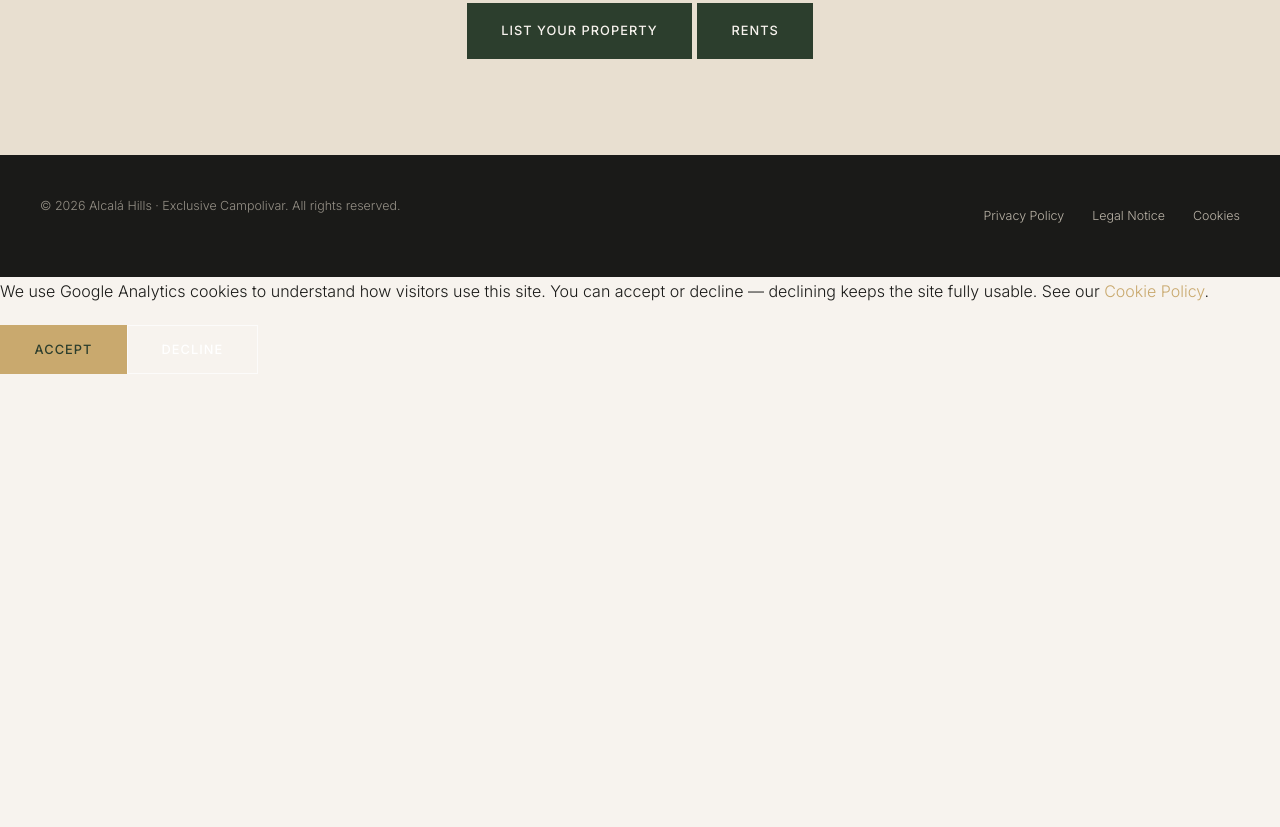
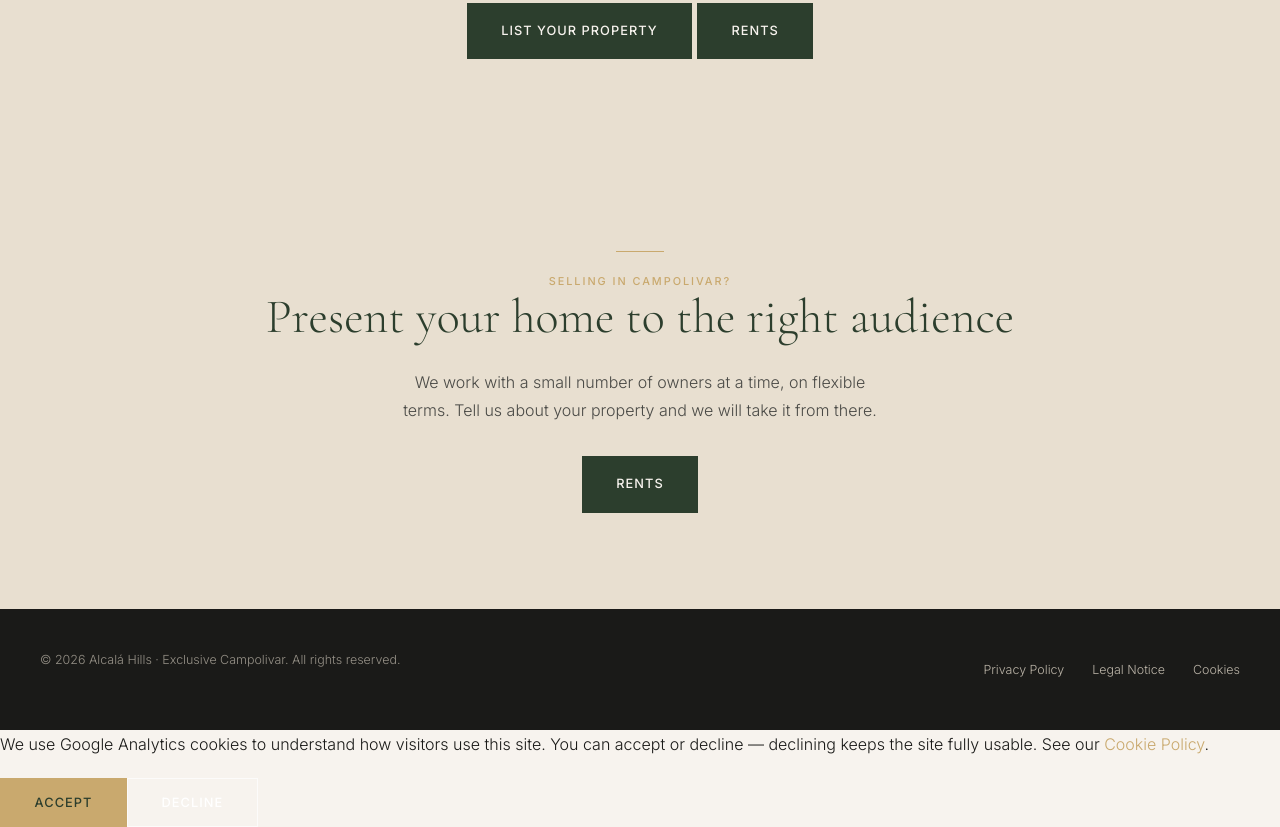
Before and after one commit to prestigyo/exclusivecampolivar, a plain HTML site: page properties.html in a window 1280 px wide. Shown: the part 1371-2198 px from the top of the page. Before the commit the page ends 1745 px from the top, so only its background shows below. Drawn offline with nearby package versions, Linux system fonts and the light colour scheme.

Commit message:
Update properties.html

```diff
--- a/properties.html
+++ b/properties.html
@@ -129,6 +129,19 @@
       <a class="btn btn--dark reveal" data-reveal style="--reveal-delay:160ms" href="list.html">List Your Property</a>
       <a class="btn btn--dark reveal" data-reveal style="--reveal-delay:160ms" href="adosado-montgo.html">Rents</a>
     </div>
+      </section>
+
+   <!-- CTA STRIP rents-->
+  <section class="section bg-cream">
+    <div class="container section-head--center">
+      <hr class="gold-line is-draw" data-reveal aria-hidden="true">
+      <span class="eyebrow">Selling in Campolivar?</span>
+      <h2 class="reveal" data-reveal style="margin-bottom:1.5rem">Present your home to the right audience</h2>
+      <p class="reveal" data-reveal style="--reveal-delay:120ms; max-width:48ch; margin:0 auto 2rem; color:var(--ink-soft)">
+        We work with a small number of owners at a time, on flexible terms. Tell us about your property and we will take it from there.
+      </p>
+      <a class="btn btn--dark reveal" data-reveal style="--reveal-delay:160ms" href="adosado-montgo.html">Rents</a>
+    </div>
   </section>
 
   <!-- FOOTER -->
@@ -146,4 +159,3 @@
   <script src="js/main.js" defer></script>
 </body>
 </html>
-</html>
```
